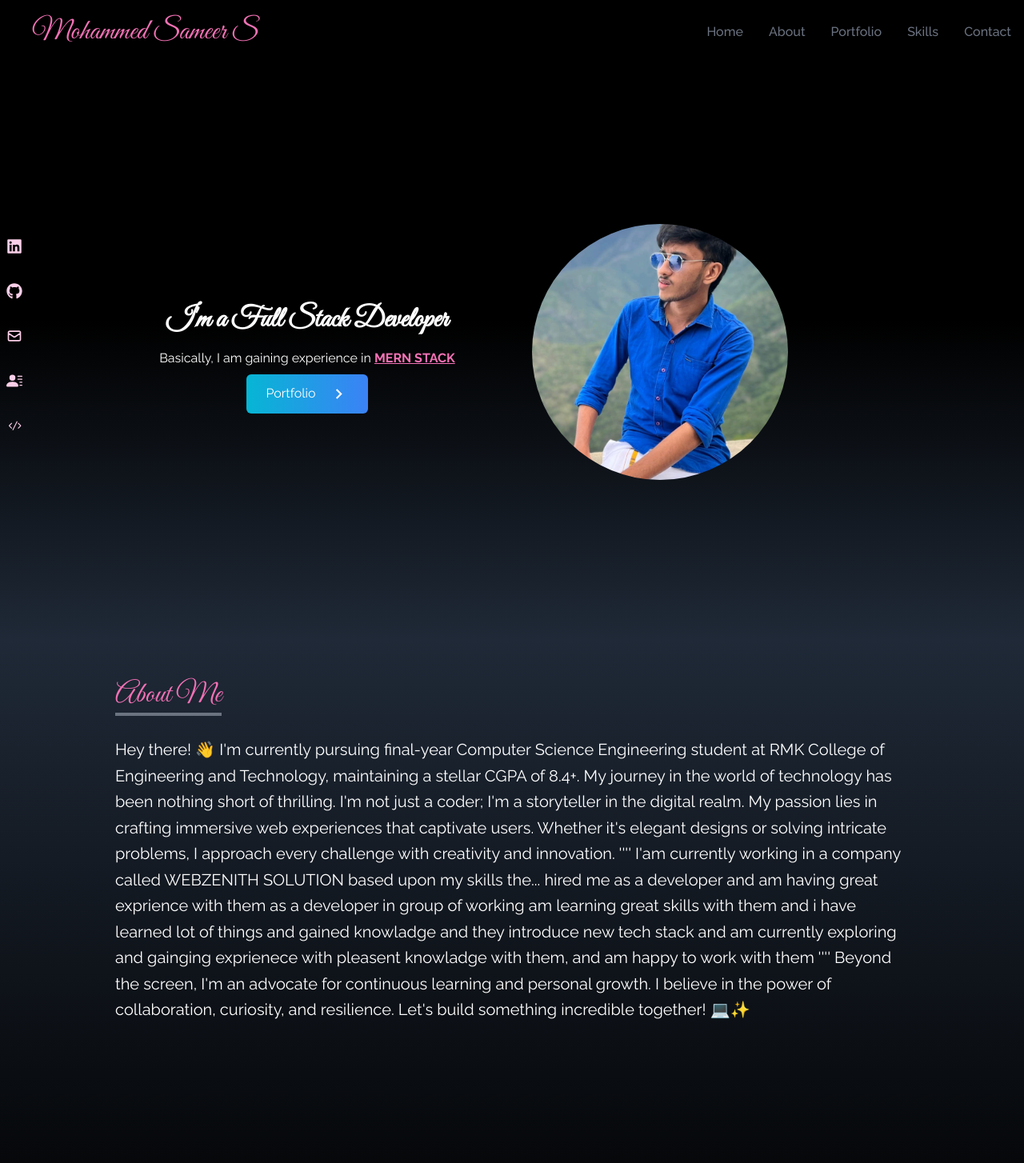
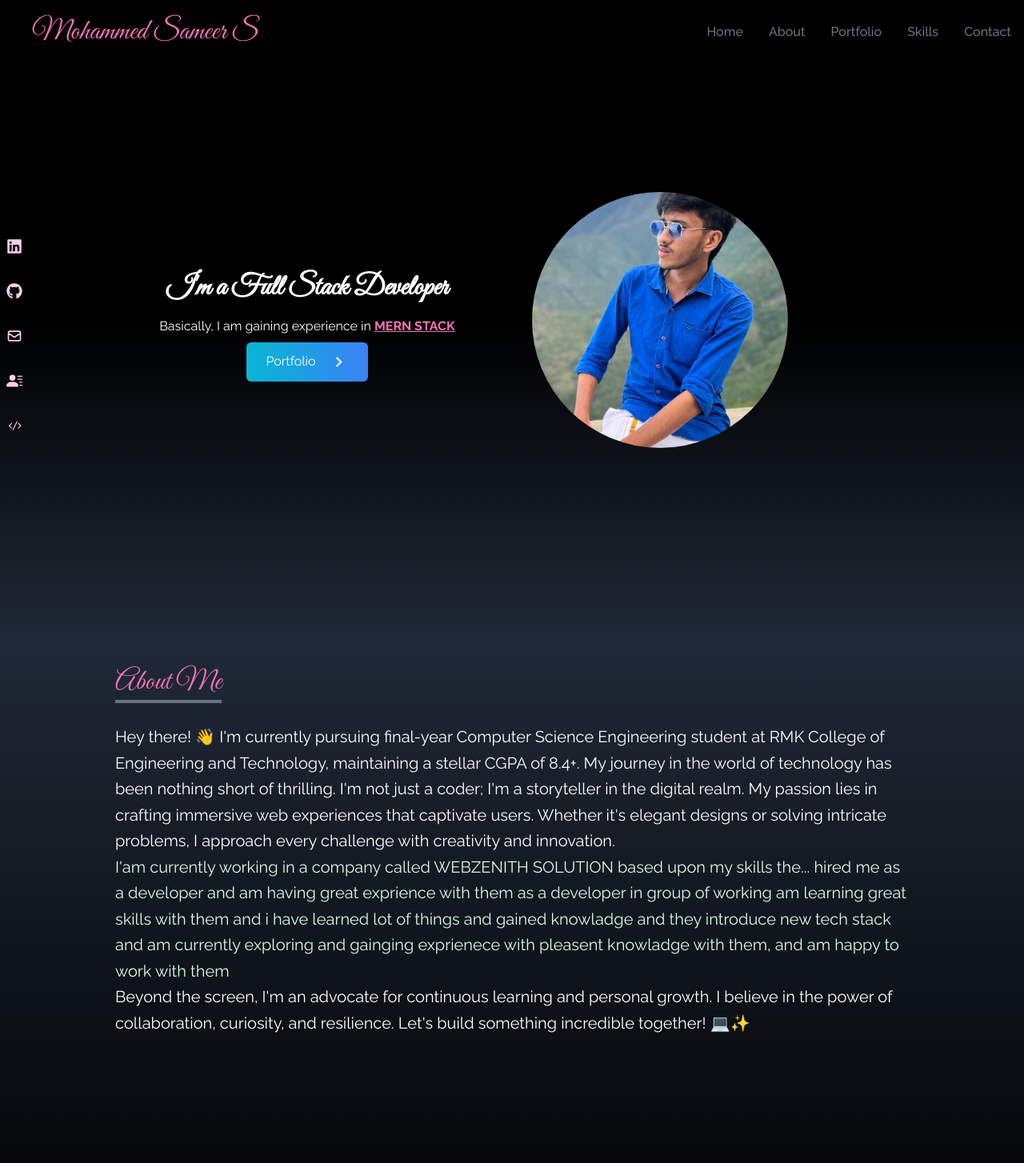
Before and after one commit to Sam-mark12/Portfolio, a React (Vite) app: page / in a window 1280 px wide. Shown: the top 1454 px of the page at 80% size. Built offline with nearby package versions, Linux system fonts and the light colour scheme.

Commit message:
Add the photo

```diff
--- a/package.json
+++ b/package.json
@@ -15,7 +15,8 @@
     "react-i18next": "^14.0.1",
     "react-icons": "^5.0.1",
     "react-router-dom": "^6.21.3",
-    "react-scroll": "^1.9.0"
+    "react-scroll": "^1.9.0",
+    "swiper": "^11.1.4"
   },
   "devDependencies": {
     "@types/react": "^18.2.43",
--- a/src/components/About.jsx
+++ b/src/components/About.jsx
@@ -11,10 +11,13 @@ const About = () => {
           Hey there! 👋 I'm currently pursuing  final-year Computer Science Engineering student at RMK College of Engineering and Technology, maintaining a stellar CGPA of 8.4+. My journey in the world of technology has been nothing short of thrilling.
 
           I'm not just a coder; I'm a storyteller in the digital realm. My passion lies in crafting immersive web experiences that captivate users. Whether it's elegant designs or solving intricate problems, I approach every challenge with creativity and innovation.
-          ''''
+          <p className=' text-green-100'>
           I'am currently working in a company called WEBZENITH SOLUTION based upon my skills the... hired me as a developer and am having great exprience with them as a developer in group of working am learning great skills with them and i have learned lot of things and gained knowladge
           and they introduce new tech stack and am currently exploring and gainging exprienece with pleasent knowladge with them, and am happy to work with them
-          ''''
+
+          </p>
+
+
           Beyond the screen, I'm an advocate for continuous learning and personal growth. I believe in the power of collaboration, curiosity, and resilience.
 
           Let's build something incredible together! 💻✨
--- a/src/components/Home.jsx
+++ b/src/components/Home.jsx
@@ -5,7 +5,7 @@ import {Link} from 'react-scroll'
 
 const Home = () => {
   return (
-    <div name="Home" className='h-screen bg-gradient-to-b from-black via-black to-gray-800 text-white pt-20'>
+    <div name="Home" className='h-screen bg-gradient-to-b from-black via-black to-gray-800 text-white'>
     <div className='max-w-screen-lg mx-auto flex items-center justify-center h-full'>
       <div className='text-center mt-6'>
         <h2 className='text-4xl font-signature font-semibold mb-4'>I'm a Full Stack Developer</h2>
```
Also changed, not shown: 1 other file (tests, documents, lock files or other folders).
